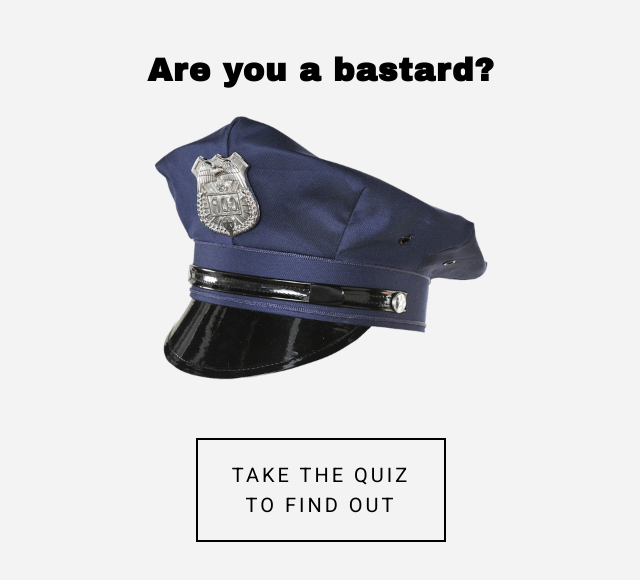
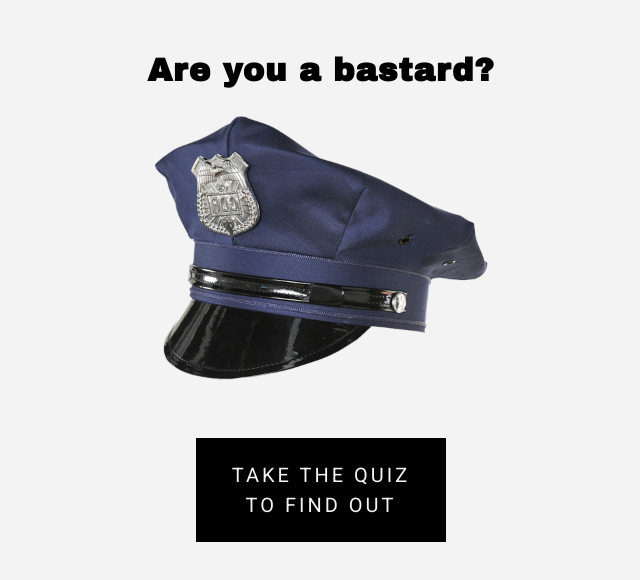
Before and after one commit to skarband/areyouabastard, a Vue app: page / in a window 1280 px wide. Shown: the top 580 px of the page, without its empty margins (319-959 px from the left). Built offline with nearby package versions, Linux system fonts and the light colour scheme.

Commit message:
remove hover because im tired of debugging it

```diff
--- a/src/App.vue
+++ b/src/App.vue
@@ -83,24 +83,8 @@ h2 {
   transition-duration: 0.2s;
   line-height: 30px;
   border: 2px solid #000;
-  background: #f3f3f3;
-}
-
-@media (hover: none) {
-  .button:hover {
-      color: inherit;
-      background: #f3f3f3;
-  }
-}
-
-.button:hover {
   background: #000;
   color: #f3f3f3;
-  /* border: 4px solid #000; */
-}
-
-.button:focus {
-  outline: 0;
 }
 
 a {
```
